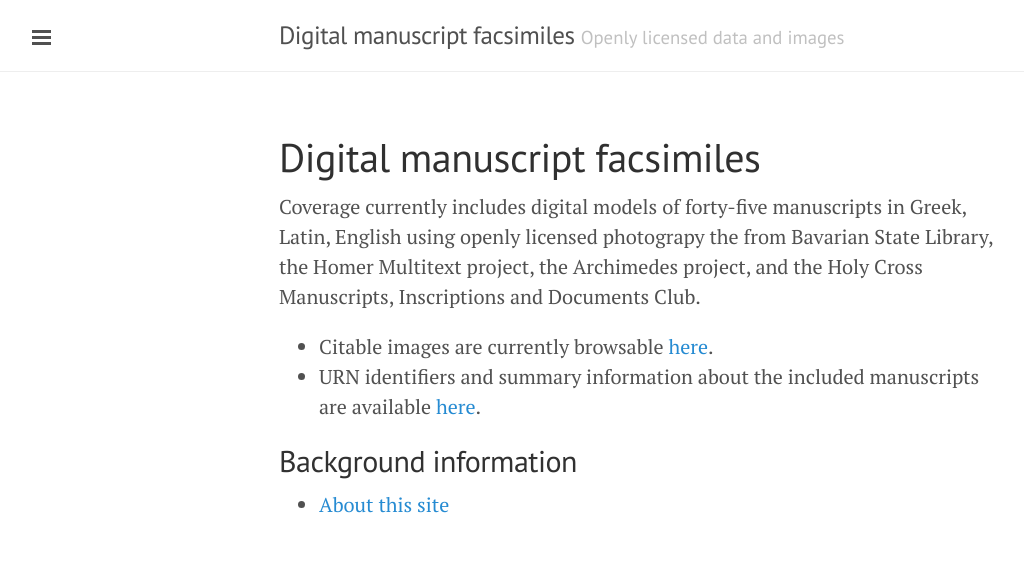
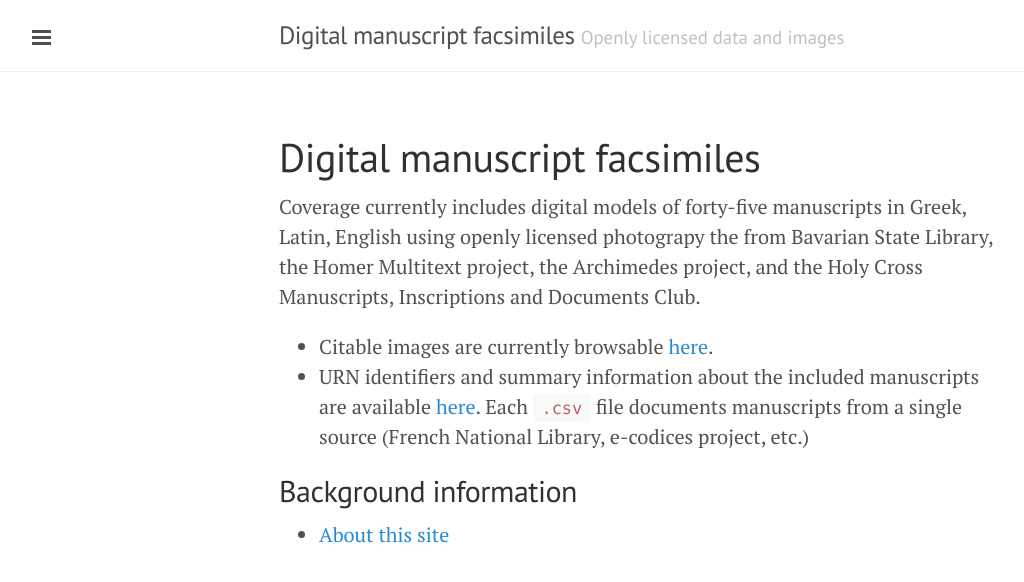
Before and after one commit to openmss/mss, a Jekyll site: the page built from index.md, in a window 1280 px wide. Shown: the top 582 px of the page, without its empty margins (1-1025 px from the left). Built offline with Jekyll 4.4.1, drawn with Linux system fonts in a browser that asks for light colours; Markdown is read by kramdown in place of the engine named in the settings.

Commit message:
Clarify what is in csv files

```diff
--- a/index.md
+++ b/index.md
@@ -6,7 +6,7 @@ title: Digital manuscript facsimiles
 Coverage currently includes digital models of forty-five manuscripts in Greek, Latin, English using openly licensed photograpy the from Bavarian State Library, the Homer Multitext project, the Archimedes project, and the Holy Cross Manuscripts, Inscriptions and Documents Club.
 
 - Citable images are currently browsable [here](http://beta.hpcc.uh.edu/tomcat/mss/photos).
-- URN identifiers and summary information about the included manuscripts are available [here](https://github.com/openmss/mss/tree/master/collections/mss).
+- URN identifiers and summary information about the included manuscripts are available [here](https://github.com/openmss/mss/tree/master/collections/mss).  Each `.csv` file documents manuscripts from a single source (French National Library, e-codices project, etc.)
 
 
 
```
